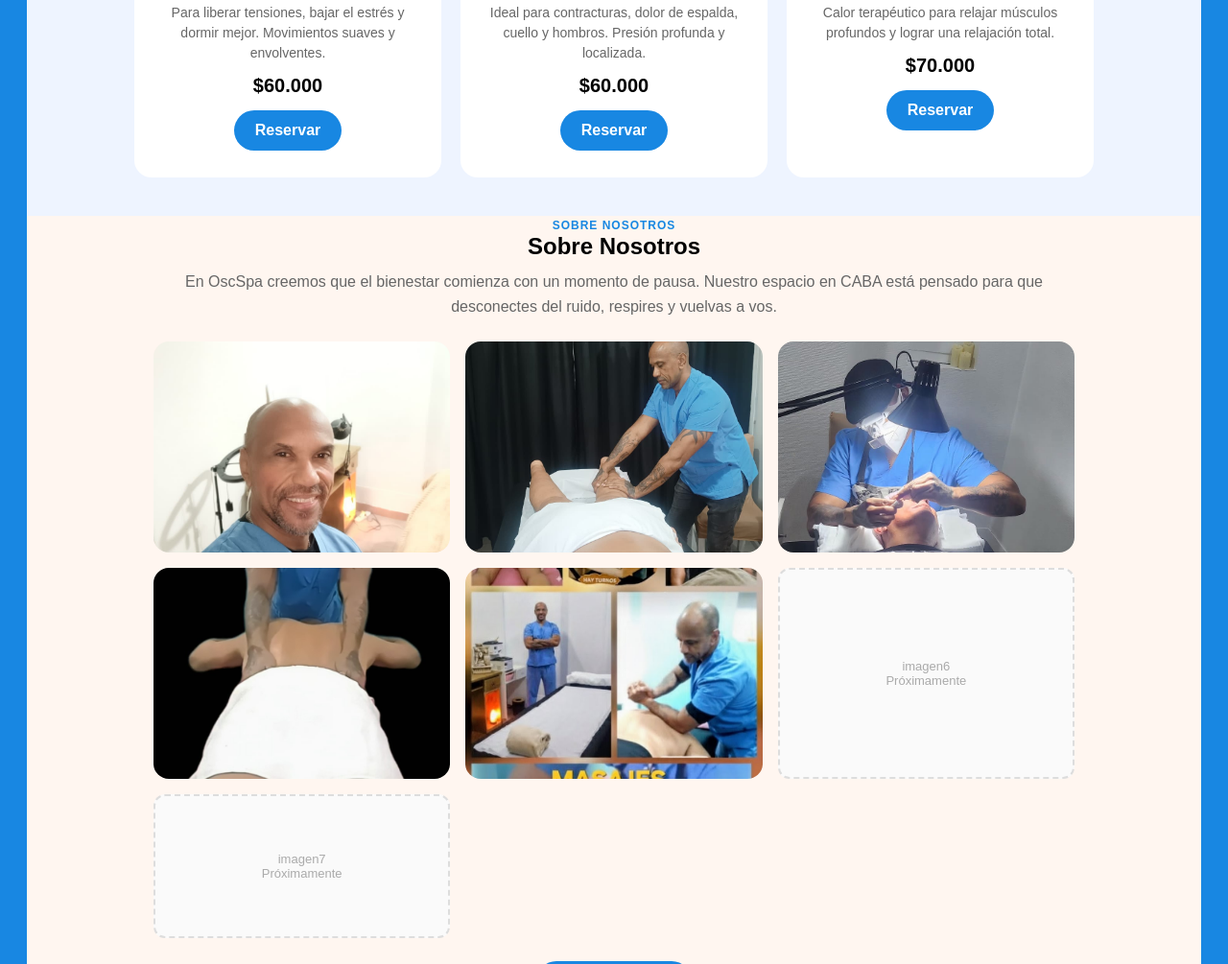
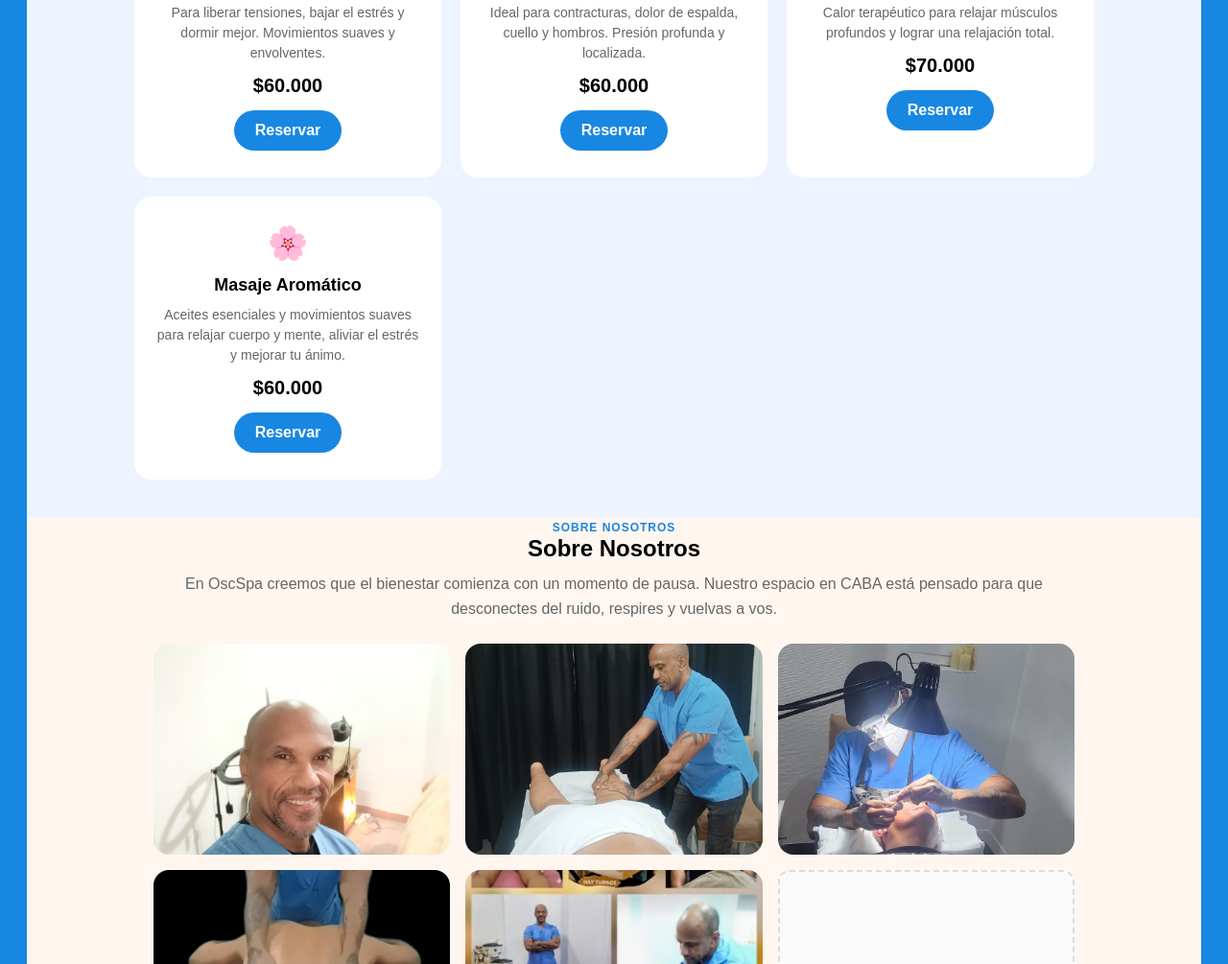
Before and after one commit to Fastnitroxsound/oscspa, a plain HTML site: page index.html in a window 1280 px wide. Shown: the part 1235-2240 px from the top of the page at 96% size. Drawn offline with Linux system fonts and the light colour scheme.

Commit message:
Add files via upload

```diff
--- a/index.html
+++ b/index.html
@@ -85,6 +85,14 @@
         <div class="price">$70.000</div>
         <a href="reserva.html?servicio=Masaje%20con%20Piedras%20Calientes" class="btn">Reservar</a>
       </article>
+
+      <article class="card">
+        <div class="icon" aria-hidden="true">🌸</div>
+        <h3>Masaje Aromático</h3>
+        <p>Aceites esenciales y movimientos suaves para relajar cuerpo y mente, aliviar el estrés y mejorar tu ánimo.</p>
+        <div class="price">$60.000</div>
+        <a href="reserva.html?servicio=Masaje%20Aromático" class="btn">Reservar</a>
+      </article>
     </div>
   </section>
 
--- a/sw.js
+++ b/sw.js
@@ -1,4 +1,4 @@
-const CACHE = 'oscspa-v2';
+const CACHE = 'oscspa-v3';
 const ARCHIVOS = [
   './',
   './index.html',
```
Also changed, not shown: reserva.html (+1 -0 lines).
